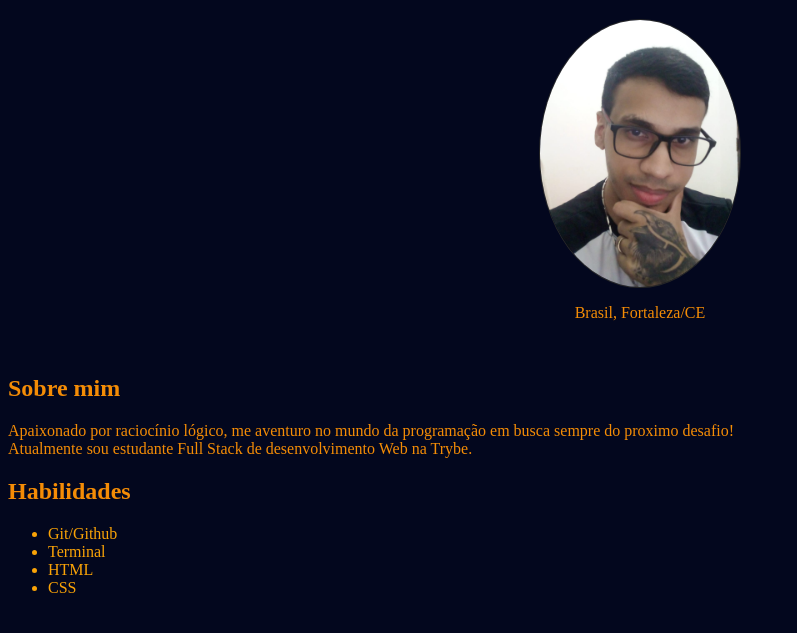
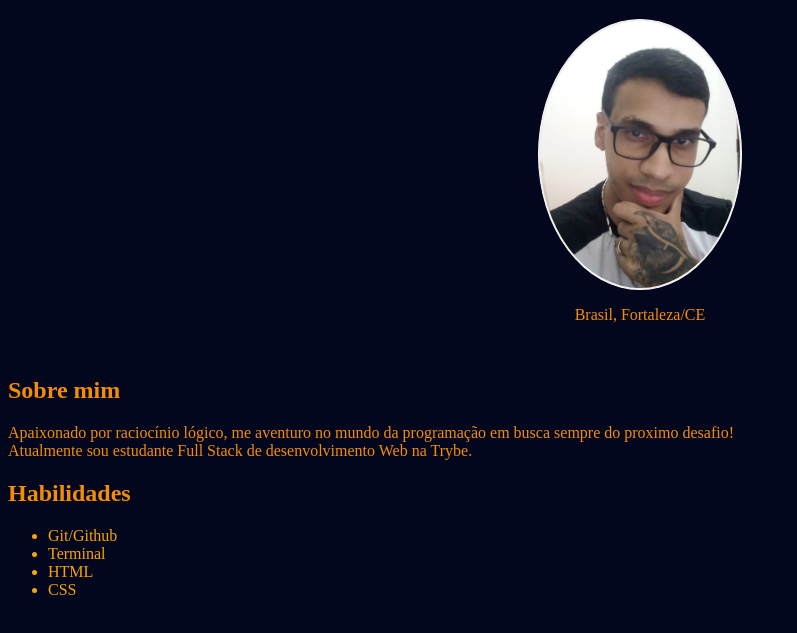
Before and after one commit to Foster-Alan/Foster-Alan.github.io, a plain HTML site: page index.html in a window 1280 px wide. Shown: the part 73-706 px from the top of the page, without its empty margins (0-797 px from the left). Drawn offline with Linux system fonts and the light colour scheme.

Commit message:
mexendo nas bordas

```diff
--- a/index.html
+++ b/index.html
@@ -38,7 +38,8 @@
             display: block;
             margin-left: auto;
             margin-right: auto;
-            border: 1px solid #272727;
+            border: 1px solid #fdf8f8;
+            padding: 1px; background-color: #eeeceb;
         }
         .corDoFundo {
             background-color: #370617;
```
